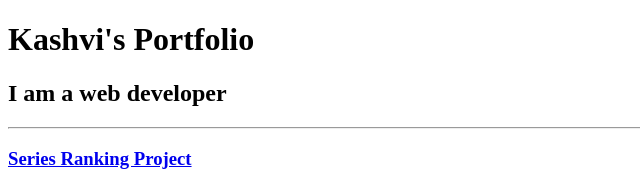
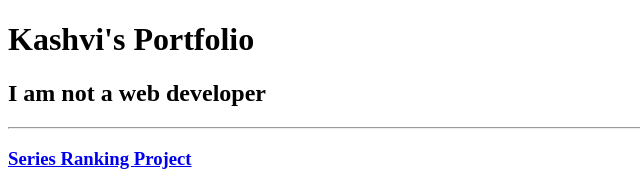
Before and after one commit to kashvi123-eng/html-portfolio, a plain HTML site: page index.html in a window 1280 px wide. Shown: the top 185 px of the page, 0-640 px from the left. Drawn offline with Linux system fonts and the light colour scheme.

Commit message:
teammate change

```diff
--- a/index.html
+++ b/index.html
@@ -7,7 +7,7 @@
     </head>
     <body>
         <h1>Kashvi's Portfolio</h1>
-        <h2>I am a web developer</h2>
+        <h2>I am not a web developer</h2>
         <hr/>
         <h3><a href="./public/kashvi's series.html">Series Ranking Project</a><br/></h3>
         <img height="200" src="./assets/images/kashvi's-series.png"/><br/>
```
